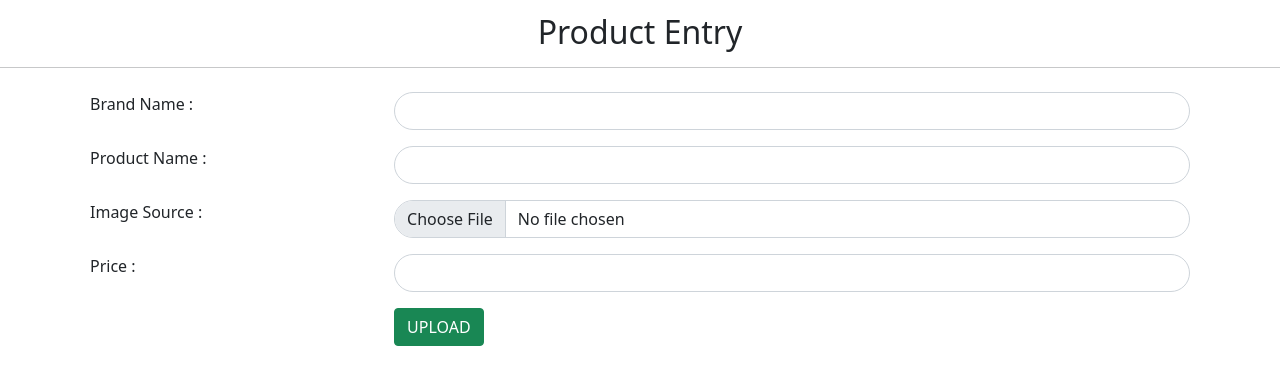
After one commit to shreyab1904/FarmEasyProject, a Flask app: page /productentry in a window 1280 px wide. The commit adds this page. Shown: the top 385 px of the page. Run offline with Flask 2, Linux system fonts and the light colour scheme.

Commit message:
Admin Product Entry done

```diff
--- /dev/null
+++ b/Templates/adminproductentry.html
@@ -0,0 +1,45 @@
+<!DOCTYPE html>
+<html lang="en">
+<head>
+    <link href="https://cdn.jsdelivr.net/npm/bootstrap@5.1.3/dist/css/bootstrap.min.css" rel="stylesheet" integrity="sha384-1BmE4kWBq78iYhFldvKuhfTAU6auU8tT94WrHftjDbrCEXSU1oBoqyl2QvZ6jIW3" crossorigin="anonymous">
+    <meta charset="UTF-8">
+    <meta http-equiv="X-UA-Compatible" content="IE=edge">
+    <meta name="viewport" content="width=device-width, initial-scale=1.0">
+    <title>Product entry</title>
+</head>
+<body>
+    <h3 style="text-align: center; margin-top: 1%; font-size: xx-large;">Product Entry</h3>
+    <hr>
+    <div class="container">
+        <div class="row">
+            <div class="col col-12 col-sm-12 col-md-12 col-lg-12 col-xl-12 col-xxl-12">
+            <form action="/productentry" method="post">
+                <table class="table table-borderless">
+                    <tr>
+                        <td>Brand Name : </td>
+                        <td><input name="bname" type="text" class="form-control" style="border-radius: 20px;"></td>
+                    </tr>
+                    <tr>
+                        <td>Product Name : </td>
+                        <td><input name="pname" type="text" class="form-control" style="border-radius: 20px;"></td>
+                    </tr>
+                    <tr>
+                        <td>Image Source : </td>
+                        <td><input name="img" type="file" class="form-control" style="border-radius: 20px;"></td>
+                    </tr>
+                    <tr>
+                        <td>Price :  </td>
+                        <td><input name="price" type="text" class="form-control" style="border-radius: 20px;"></td>
+                    </tr>
+                </tr>
+                    <td></td>
+                    <td><button class="btn btn-success" type="submit">UPLOAD</button></td>
+                </tr>
+                </table>
+            </form>
+            </div>
+        </div>
+    </div>
+    <script src="https://cdn.jsdelivr.net/npm/bootstrap@5.1.3/dist/js/bootstrap.bundle.min.js" integrity="sha384-ka7Sk0Gln4gmtz2MlQnikT1wXgYsOg+OMhuP+IlRH9sENBO0LRn5q+8nbTov4+1p" crossorigin="anonymous"></script>
+</body>
+</html>
--- a/Templates/index.html
+++ b/Templates/index.html
@@ -7,7 +7,7 @@
     <meta name="viewport" content="width=device-width, initial-scale=1.0">
     <title>FarmEasy</title>
 </head>
-<body>
+<body style="background: url(https://images.unsplash.com/photo-1512950050685-b1d4ae63d2df?ixlib=rb-1.2.1&ixid=MnwxMjA3fDB8MHxwaG90by1wYWdlfHx8fGVufDB8fHx8&auto=format&fit=crop&w=1169&q=80) no-repeat; background-size:100% ;">
     <nav class="navbar navbar-expand-lg navbar-dark bg-dark">
         <div class="container-fluid">
           <a class="navbar-brand" href="#">FarmEasy</a>
@@ -27,7 +27,7 @@
         </div>
       </nav>
 
-      <h1 style="text-align: center; font-size: 80px; margin-top: 3cm;">FarmEasy : Just Click It</h1>
+      <h1 style="text-align: center; font-size: 80px; margin-top: 6.5cm; ">FarmEasy : Just Click It</h1>
 
 
 </body>
--- a/main.py
+++ b/main.py
@@ -7,16 +7,26 @@ app = Flask(__name__)
 conn = sqlite3.connect("database.db", check_same_thread=False)
 cursor = conn.cursor()
 listOfTables= conn.execute("SELECT name from sqlite_master WHERE type='table' AND name='USER'").fetchall()
+listOfTables1 = conn.execute("SELECT name from sqlite_master WHERE type='table' AND name='PRODUCT'").fetchall()
 
 if listOfTables!=[]:
-    print("Table Already Exists ! ")
+    print("Table User Already Exists ! ")
 else:
     conn.execute(''' CREATE TABLE USER(
                             ID INTEGER PRIMARY KEY AUTOINCREMENT,
                             firstname TEXT, lastname TEXT, DOB TEXT, email TEXT,
                             phone INTEGER, password TEXT,
                             confirmpassword TEXT); ''')
-print("Table has created")
+print("Table User has created")
+
+if listOfTables1!=[]:
+    print("Product Table Already exists ! ")
+else:
+    conn.execute(''' CREATE TABLE PRODUCT(
+                        ID INTEGER PRIMARY KEY AUTOINCREMENT,
+                        bname TEXT, pname TEXT, image BLOB,
+                        price TEXT); ''')
+print("Table Product has created")
 
 @app.route("/")
 def index():
@@ -85,12 +95,36 @@ def adminlogin():
         getpass = request.form["pass"]
     try:
         if getname == 'admin' and getpass == "12345":
-            return redirect("/adminview")
+            return redirect("/productentry")
         else:
             print("Invalid username and password")
     except Exception as e:
         print(e)
     return render_template("/adminlogin.html")
 
+@app.route("/productentry", methods = ['GET','POST'])
+def adminproductentry():
+    if request.method == 'POST':
+        getbname = request.form['bname']
+        getpname = request.form['pname']
+        getimage = request.form['img']
+        getprice = request.form['price']
+
+        print(getbname)
+        print(getpname)
+        print(getimage)
+        print(getprice)
+
+    try:
+        query = "INSERT INTO PRODUCT(bname,pname,image,price)VALUES('"+getbname+"','"+getpname+"','"+getimage+"','"+getprice+"')"
+        print(query)
+        cursor.execute(query)
+        conn.commit()
+        print("SUCCESSFULLY ADDED!")
+    except Exception as e:
+        print(e)
+
+    return render_template("/adminproductentry.html")
+
 if __name__ == "__main__":
     app.run(debug=True)
```
Also changed, not shown: database.db.
